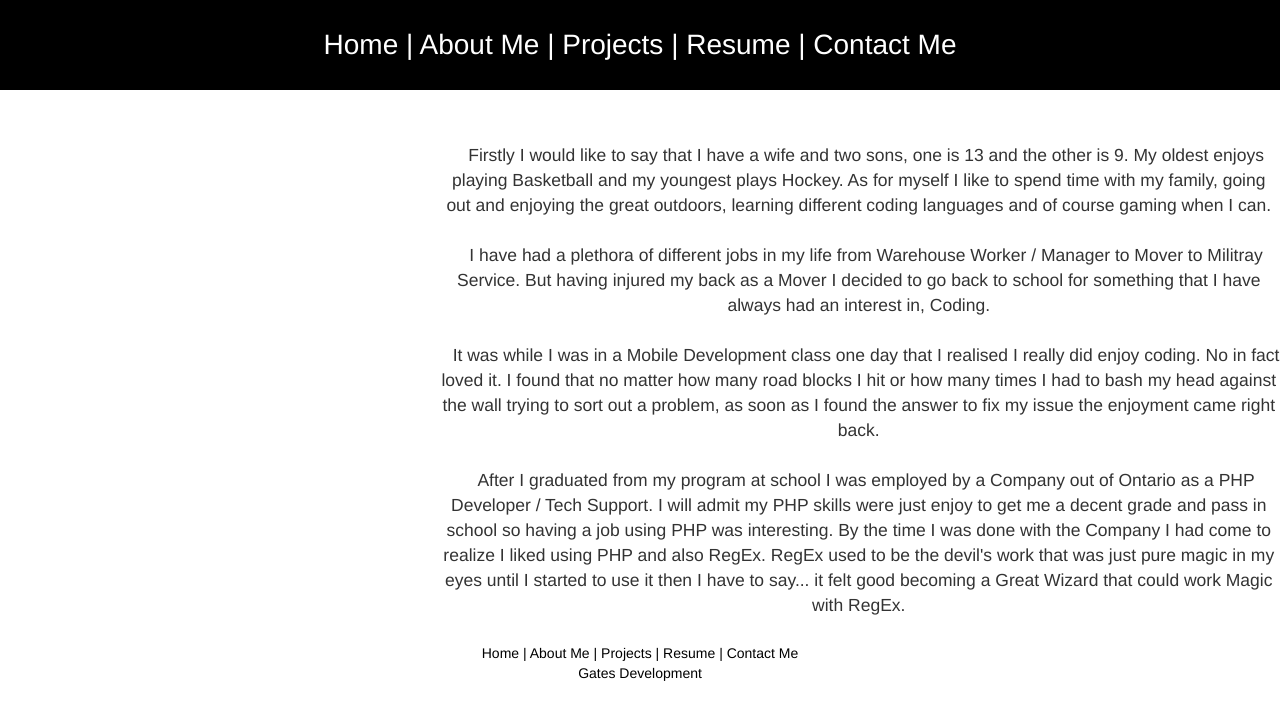
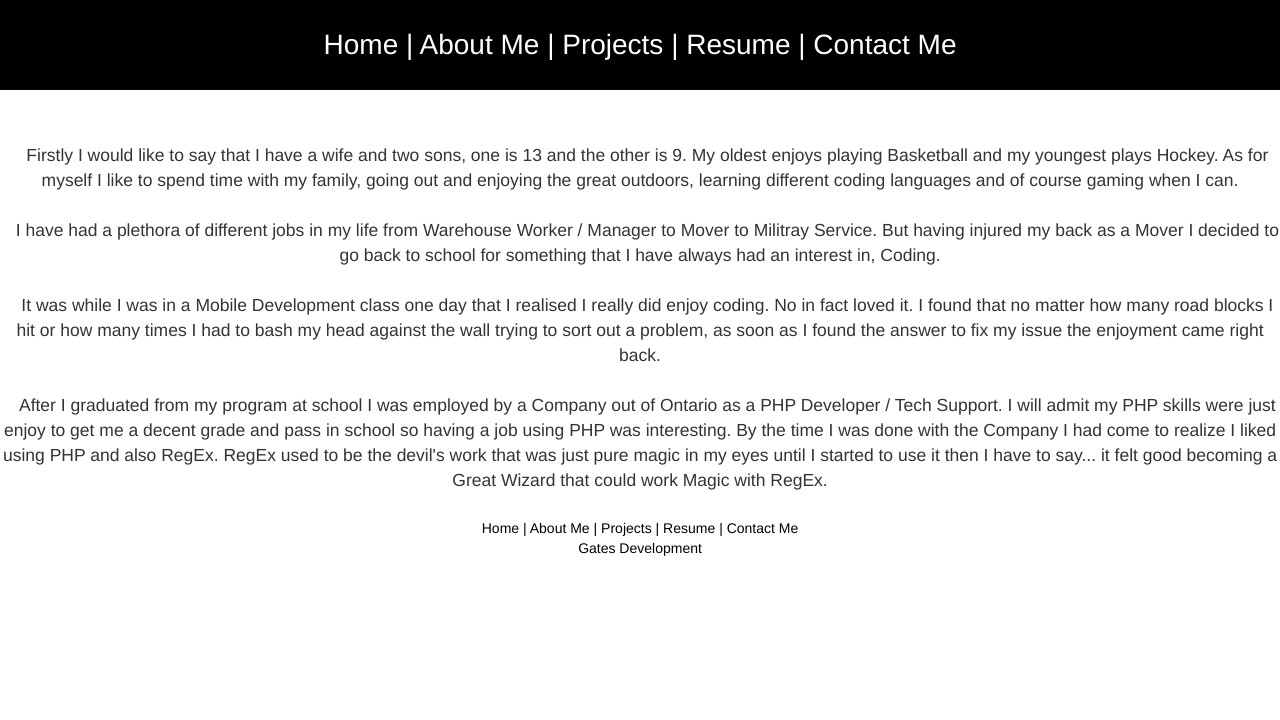
Before and after one commit to GatesAJ/portfolio, a PHP site: page /myproject/aboutMe.php in a window 1280 px wide. Shown: the top 720 px of the page. Run offline with PHP 8.4, Linux system fonts and the light colour scheme; some libraries are stand-ins or nearby versions.

Commit message:
removed margin-left

```diff
--- a/styles.css
+++ b/styles.css
@@ -35,7 +35,7 @@
     font-size: 1.25em;
     text-align: center;
     padding-top: 3em;
-    margin-left: 25em;
+
 
 }
 
```
